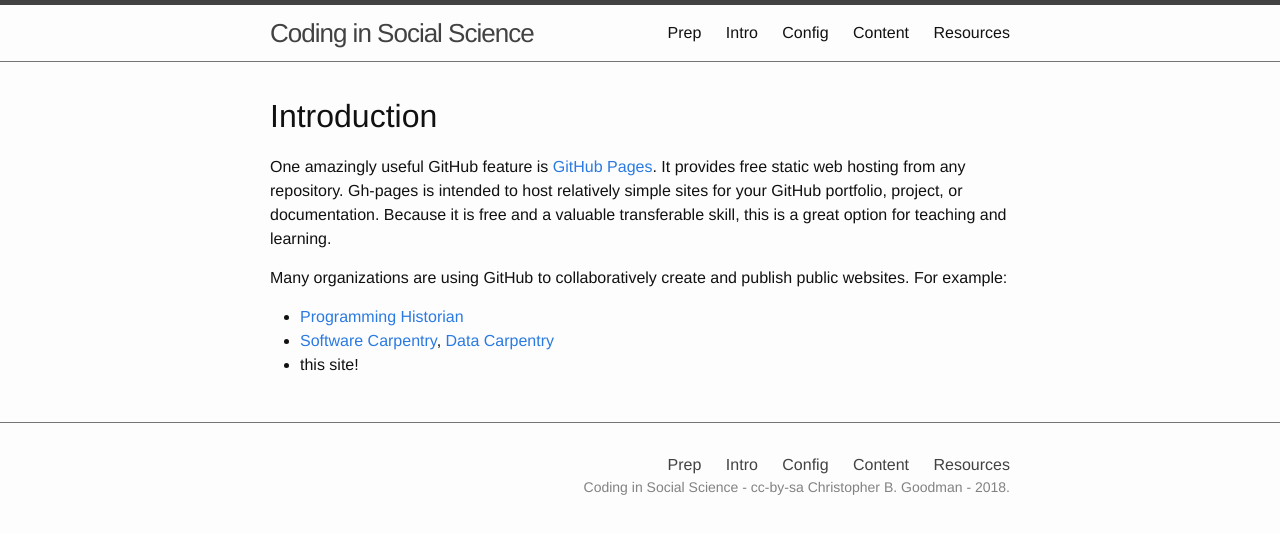
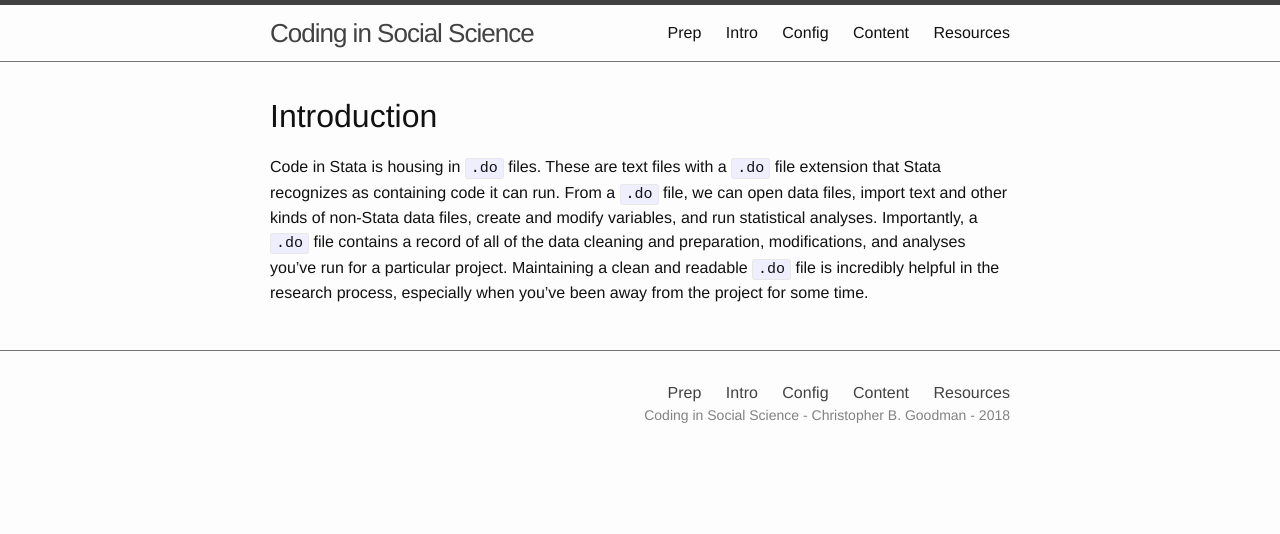
Before and after one commit to codesocsci/coding-workshop, a Jekyll site: the page built from 1-intro.md, in a window 1280 px wide. Shown: the top 534 px of the page. Built offline with Jekyll 4.4.1, drawn with Linux system fonts in a browser that asks for light colours.

```diff
--- a/1-intro.md
+++ b/1-intro.md
@@ -5,13 +5,4 @@ nav: true
 
 # Introduction
 
-One amazingly useful GitHub feature is [GitHub Pages](https://guides.github.com/features/pages/).
-It provides free static web hosting from any repository.
-Gh-pages is intended to host relatively simple sites for your GitHub portfolio, project, or documentation.
-Because it is free and a valuable transferable skill, this is a great option for teaching and learning.
-
-Many organizations are using GitHub to collaboratively create and publish public websites.
-For example:
-- [Programming Historian](http://programminghistorian.org/)
-- [Software Carpentry](https://software-carpentry.org/), [Data Carpentry](http://www.datacarpentry.org/)
-- this site!
+Code in Stata is housing in `.do` files. These are text files with a `.do` file extension that Stata recognizes as containing code it can run. From a `.do` file, we can open data files, import text and other kinds of non-Stata data files, create and modify variables, and run statistical analyses. Importantly, a `.do` file contains a record of all of the data cleaning and preparation, modifications, and analyses you've run for a particular project. Maintaining a clean and readable `.do` file is incredibly helpful in the research process, especially when you've been away from the project for some time.
--- a/_includes/footer.html
+++ b/_includes/footer.html
@@ -9,6 +9,6 @@
         {% endfor %}
     </div>
     </div>
-      <h2 class="footer-heading"><a href="{{ "/" | absolute_url }}">{{ site.title | escape }}</a> - <a href="https://creativecommons.org/licenses/by-sa/4.0/">cc-by-sa</a> <a href="https://github.com/{{ site.github_username }}">{{ site.author }}</a> - {{ site.pub_year }}.</h2>
+      <h2 class="footer-heading"><a href="{{ "/" | absolute_url }}">{{ site.title | escape }}</a> - <a href="https://github.com/{{ site.github_username }}">{{ site.author }}</a> - {{ site.pub_year }}</h2>
   </div>
 </footer>
```
Also changed, not shown: 0-prep.md (+5 -3 lines), index.md (+3 -1 lines).
